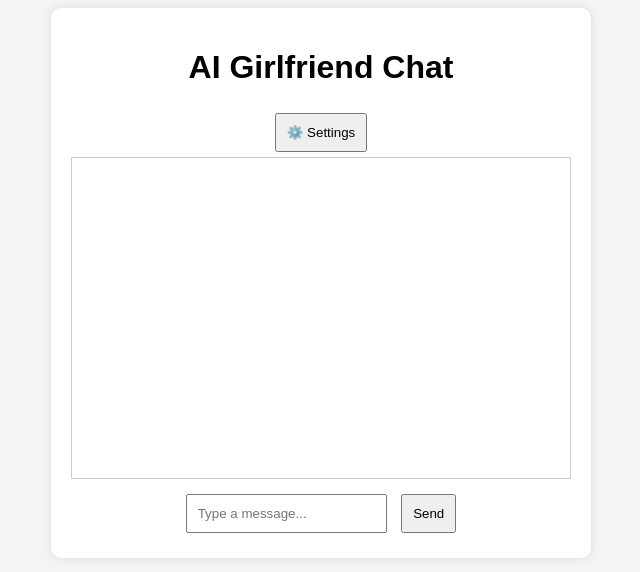
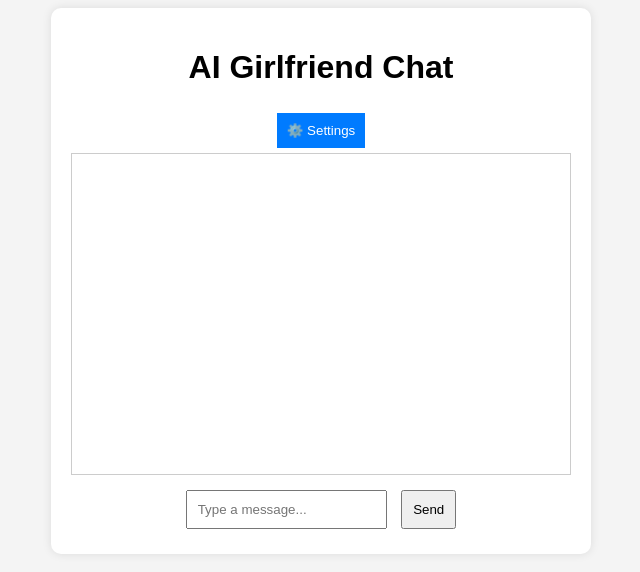
Before and after one commit to 420BG/Nepaigurl, a plain HTML site: page index.html in a window 1280 px wide. Shown: the whole page, without its empty margins (319-959 px from the left). Drawn offline with Linux system fonts and the light colour scheme.

Commit message:
Update styles.css

```diff
--- a/styles.css
+++ b/styles.css
@@ -18,8 +18,19 @@ body {
     padding: 10px;
     margin-bottom: 10px;
     background: #fff;
+    text-align: left;
 }
 input, button {
     padding: 10px;
     margin: 5px;
 }
+#settings-btn {
+    background: #007bff;
+    color: white;
+    border: none;
+    padding: 10px;
+    cursor: pointer;
+}
+#settings-menu {
+    margin-top: 10px;
+}
```
